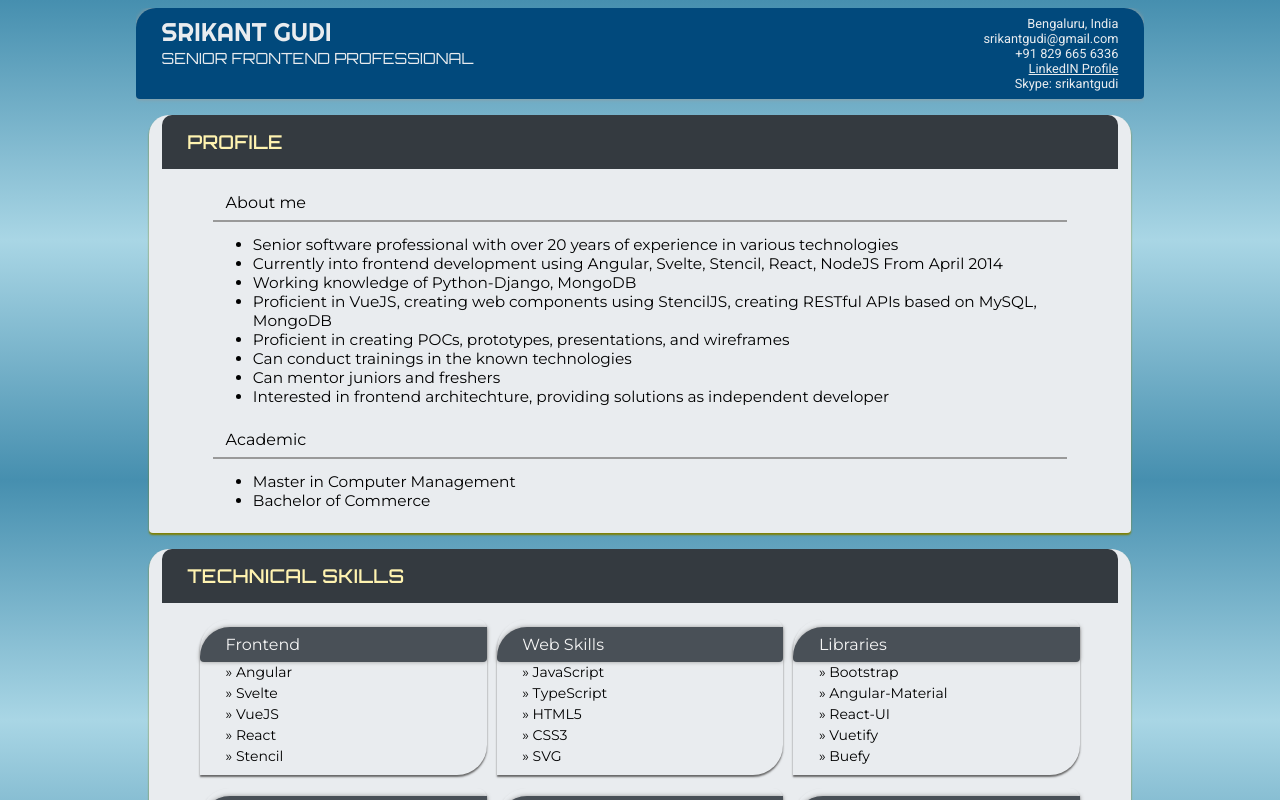
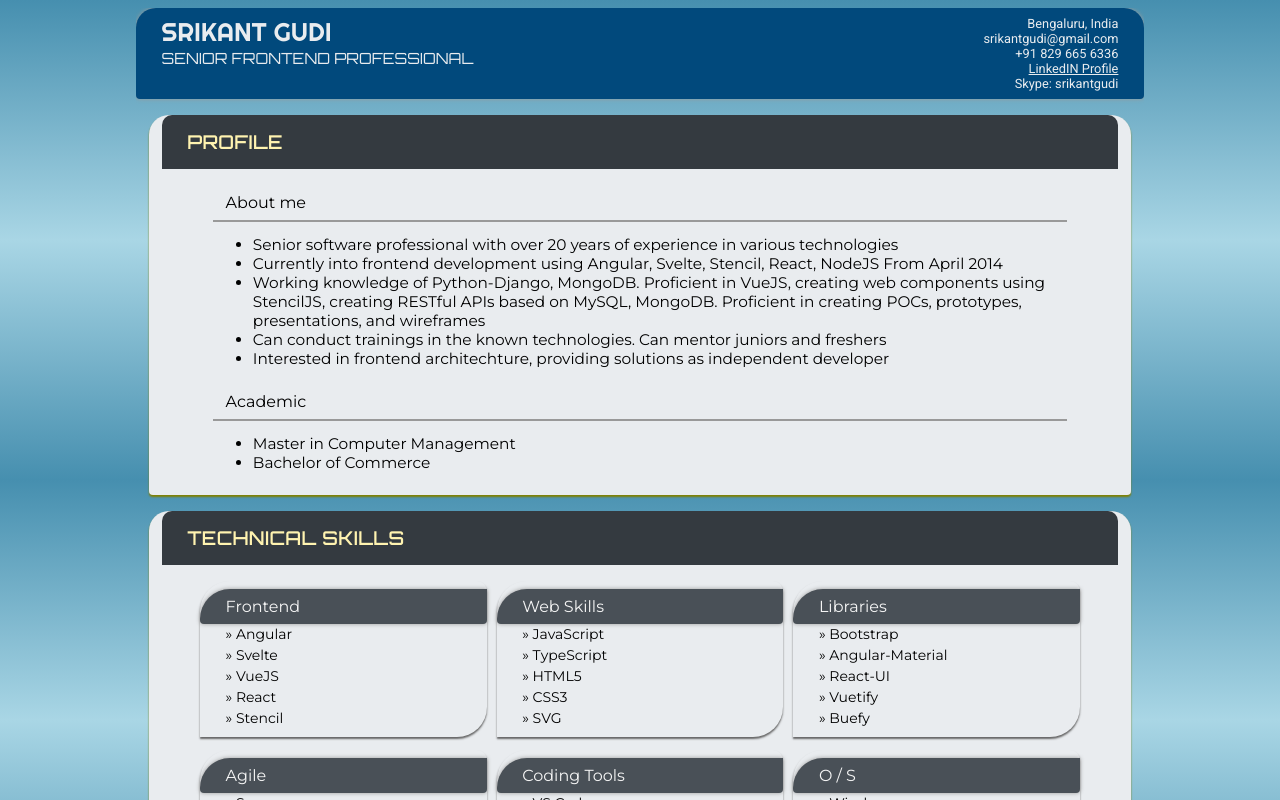
Before and after one commit to srikantgudi/srikantgudi.github.io, a Svelte app: page / in a window 1280 px wide. Shown: the top 800 px of the page. Built offline with nearby package versions, Linux system fonts and the light colour scheme; a web font is replaced by a local one.

Commit message:
Update data.js

```diff
--- a/src/data/data.js
+++ b/src/data/data.js
@@ -1,13 +1,10 @@
 export const data = {
 	profile: [
-		"Senior software professional with over 20 years of experience in various technologies",
-		"Currently into frontend development using Angular, Svelte, Stencil, React, NodeJS From April 2014",
-		"Working knowledge of Python-Django, MongoDB",
-		"Proficient in VueJS, creating web components using StencilJS, creating RESTful APIs based on MySQL, MongoDB",
-		"Proficient in creating POCs, prototypes, presentations, and wireframes",
-		"Can conduct trainings in the known technologies",
-		"Can mentor juniors and freshers",
-		"Interested in frontend architechture, providing solutions as independent developer"
+		'Senior software professional with over 20 years of experience in various technologies',
+		'Currently into frontend development using Angular, Svelte, Stencil, React, NodeJS From April 2014',
+		'Working knowledge of Python-Django, MongoDB. Proficient in VueJS, creating web components using StencilJS, creating RESTful APIs based on MySQL, MongoDB. Proficient in creating POCs, prototypes, presentations, and wireframes',
+		'Can conduct trainings in the known technologies. Can mentor juniors and freshers',
+		'Interested in frontend architechture, providing solutions as independent developer'
 	],
 	academic: [
 		"Master in Computer Management",
@@ -54,7 +51,7 @@ export const data = {
 		},
 		{
 			dates: '15-Aug-2015 to 14-Jan-2016',
-			jobTitle: 'Senior AngularJS Developer',
+			jobTitle: 'Frontend AngularJS Developer',
 			org: 'Pandera Solutions, Bengaluru',
 			technology: 'Angular-1.x, HTML5, JavaScript, CSS3',
 			content: [
@@ -66,7 +63,7 @@ export const data = {
 		},
 		{
 			dates: '20-Aug-2014 to 22-Jan-2015',
-			jobTitle: 'Senior Software Developer',
+			jobTitle: 'Senior UI Developer',
 			org: 'Basil Communications, Bengaluru',
 			technology: 'HTML5, JavaScript, CSS3',
 			content: [
```
